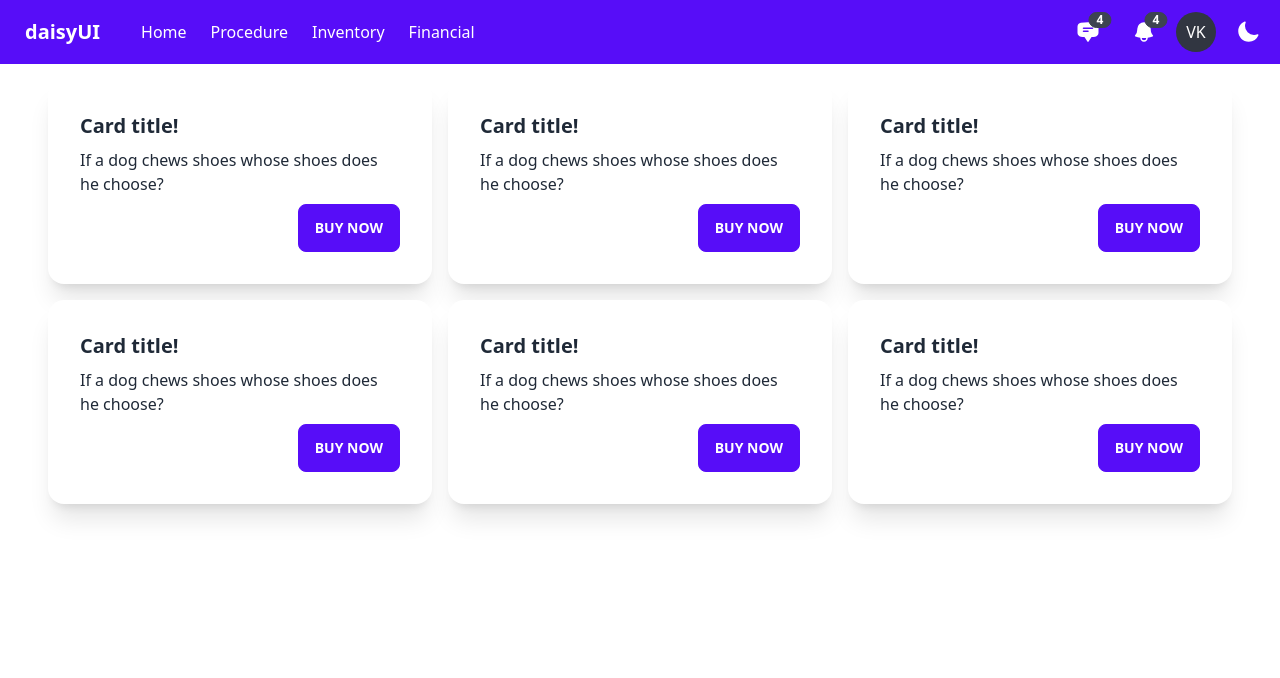
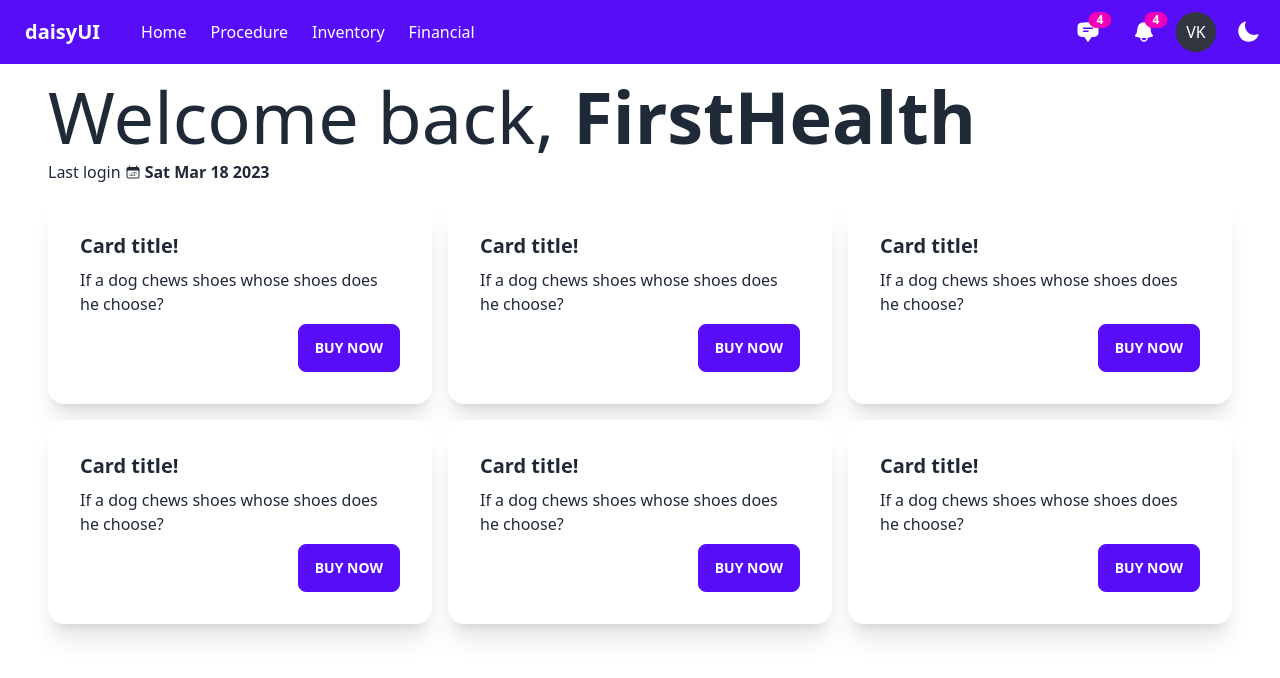
Before and after one commit to vkumar04/tydei-poc, a Next.js app: page / in a window 1280 px wide. Shown: the top 678 px of the page. Built offline with nearby package versions, Linux system fonts and the light colour scheme; what prettier-plugin-tailwindcss would draw is missing.

Commit message:
added title

```diff
--- a/app/page.tsx
+++ b/app/page.tsx
@@ -1,8 +1,17 @@
 import Card from "@/components/card/Card";
-
+import { CalendarDaysIcon } from "@heroicons/react/24/solid";
 export default function Home() {
   return (
     <div className="grid max-w-full grid-cols-3 gap-4 p-4">
+      <div className="col-span-3">
+        <h4 className="text-7xl font-thin">
+          Welcome back, <span className="font-semibold">FirstHealth</span>
+        </h4>
+        <p className="mt-2 flex items-center">
+          Last login <CalendarDaysIcon className="h-4 w-6" />
+          <span className="font-semibold">{new Date().toDateString()}</span>
+        </p>
+      </div>
       <Card />
       <Card />
       <Card />
--- a/components/icon/IconIndicator.tsx
+++ b/components/icon/IconIndicator.tsx
@@ -3,5 +3,9 @@ interface IconIndicatorProps {
 }
 
 export default function IconIndicator({ value }: IconIndicatorProps) {
-  return <span className="badge badge-sm indicator-item">{value}</span>;
+  return (
+    <span className="badge-secondary badge badge-sm  indicator-item">
+      {value}
+    </span>
+  );
 }
```
